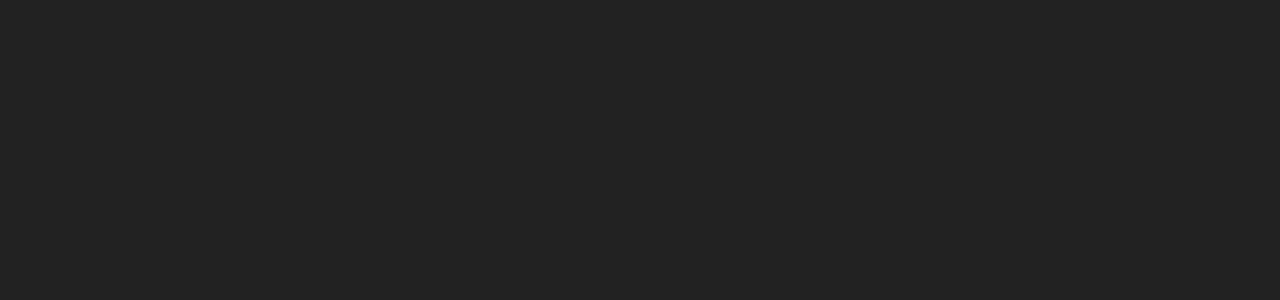
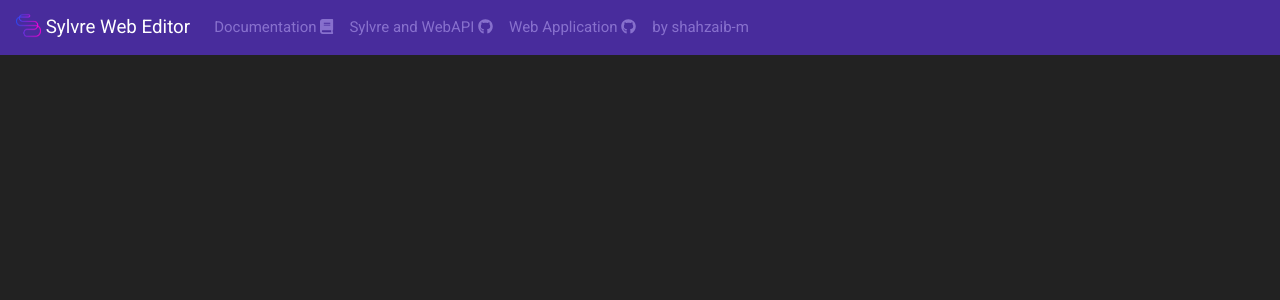
Before and after one commit to shahzaib-m/Sylvre-WebApp, a Vue app: page / in a window 1280 px wide. Shown: the top 300 px of the page. Built offline with nearby package versions, Linux system fonts and the light colour scheme; no server answers.

Commit message:
Add navigation bar with logged in/out states

```diff
--- a/src/App.vue
+++ b/src/App.vue
@@ -1,14 +1,43 @@
 <template>
   <div id="app">
-
+    <Navbar v-bind:isLoggingIn="isLoggingIn" v-bind:isLoggedIn="isLoggedIn" v-bind:username="username"
+            v-on:login-click="openLogin" v-on:register-click="openRegister"
+            v-on:settings-click="openSettings" v-on:logout-click="openLogout" />
   </div>
 </template>
 
 <script>
+import Navbar from './components/Navbar.vue';
+
 export default {
   name: 'app',
   components: {
-
+    Navbar
+  },
+  data() {
+    return {
+      isLoggingIn: true,
+      isLoggedIn: false,
+      username: ''
+    }
+  },
+  methods: {
+    openLogin() {
+      console.log('login clicked');
+    },
+    openRegister() {
+      console.log('register clicked');
+    },
+    openSettings() {
+      console.log('settings clicked')
+    },
+    openLogout() {
+      console.log('loguout clicked');
+    }
+  },
+  created: function() {
+    this.isLoggingIn = false;
+    this.isLoggedIn = false;
   }
 }
 </script>
--- /dev/null
+++ b/src/components/Navbar.vue
@@ -0,0 +1,127 @@
+<template>
+  <b-navbar class="navbar" toggleable="lg" type="dark">
+    <b-navbar-brand href="#">
+      <img class="d-inline-block align-top" src="../assets/logo-250.png" width="25" height="25" alt="">
+      Sylvre Web Editor
+    </b-navbar-brand>
+     <b-navbar-toggle target="nav_collapse" />
+
+    <b-collapse is-nav id="nav_collapse">
+      <b-navbar-nav>
+        <b-nav-item class="nav-item" v-bind:href="sylvreDocsUrl" target="_blank">
+          Documentation
+          <i class="fas fa-book nav-item-icon"></i>
+        </b-nav-item>
+        <b-nav-item class="nav-item" v-bind:href="mainProjectGithubUrl" target="_blank">
+          Sylvre and WebAPI
+          <i class="fab fa-github nav-item-icon"></i>
+        </b-nav-item>
+        <b-nav-item class="nav-item" v-bind:href="webAppProjectGithubUrl" target="_blank">
+          Web Application
+          <i class="fab fa-github nav-item-icon"></i>
+        </b-nav-item>
+        <b-nav-item class="nav-item" v-bind:href="authorGithubUrl" target="_blank">
+          by shahzaib-m
+        </b-nav-item>
+      </b-navbar-nav>
+      <b-navbar-nav class="ml-auto">
+        <div v-if="isLoggingIn">
+           <b-spinner type="grow" variant="success" />
+        </div>
+        <div v-else-if="isLoggedIn" class="not-logged-in animated infinite fadeIn">
+          <span id="username">{{username}}</span>
+          <b-button variant="outline-info" class="settings-button" type="button"
+                    @click="$emit('settings-click')">
+            <i class="fas fa-cog"></i>
+            Settings
+          </b-button>
+          <b-button variant="outline-warning" type="button"
+                    @click="$emit('logout-click')">
+            <i class="fas fa-sign-out-alt"></i>
+            Logout
+          </b-button>
+        </div>
+        <div v-else class="not-logged-in animated infinite fadeIn">
+          <b-button variant="outline-success" class="sign-in-button" type="button"
+                    @click="$emit('login-click')">
+            <i class="fas fa-sign-in-alt"></i>
+            Login
+          </b-button>
+          <b-button variant="outline-info" type="button"
+                    @click="$emit('register-click')">
+            <i class="fas fa-user-plus"></i>
+            Register
+          </b-button>
+        </div>
+      </b-navbar-nav>
+     </b-collapse>
+  </b-navbar>
+</template>
+
+<script>
+export default {
+  name: 'Navbar',
+  props: {
+    isLoggingIn: Boolean,
+    isLoggedIn: Boolean,
+    username: String
+  },
+  data() {
+    return {
+      sylvreDocsUrl: process.env.VUE_APP_SYLVRE_DOCS_URL,
+      mainProjectGithubUrl: process.env.VUE_APP_SYLVRE_MAIN_PROJECT_GITHUB,
+      webAppProjectGithubUrl: process.env.VUE_APP_SYLVRE_WEBAPP_PROJECT_GITHUB,
+      authorGithubUrl: process.env.VUE_APP_AUTHOR_GITHUB_URL
+    }
+  }
+}
+</script>
+
+<!-- Add "scoped" attribute to limit CSS to this component only -->
+<style scoped>
+.navbar {
+  background-color: #482C9C;
+}
+
+.navbar-dark .navbar-nav .nav-link {
+  color: rgb(199, 180, 255);
+  opacity: 0.5;
+  transition: .3s;
+}
+
+.navbar-dark .navbar-nav .nav-link:hover {
+  color: #ffffff;
+  opacity: 1;
+}
+
+.sign-in-button {
+  margin: 0px 10px 0px 0px
+}
+
+.settings-button {
+  margin: 0px 10px 0px 0px
+}
+
+#username {
+  color: rgb(234, 234, 234);
+  margin: 0px 15px 0px 0px;
+  vertical-align: middle;
+  font-weight: bold
+}
+
+.not-logged-in {
+  animation-duration: 0.4s;
+  animation-iteration-count: 1;
+}
+
+.logged-in {
+  animation-duration: 0.4s;
+  animation-iteration-count: 1;
+}
+
+@media only screen and (min-width: 992px) {
+  .navbar {
+    max-height: 55px;
+  }
+}
+</style>
```
